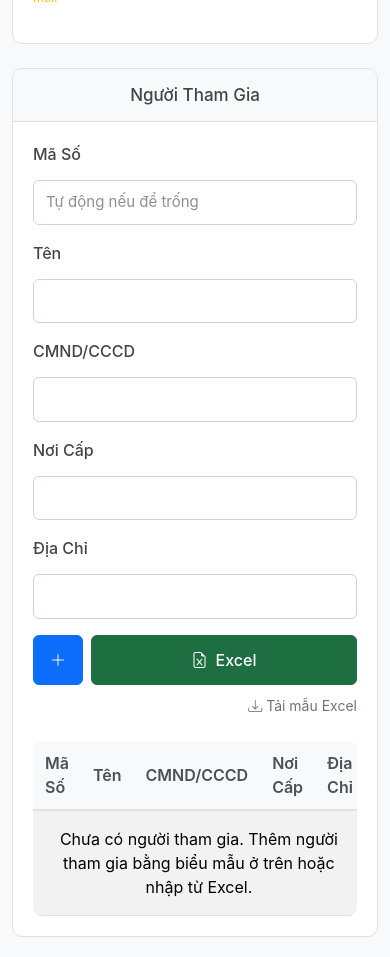
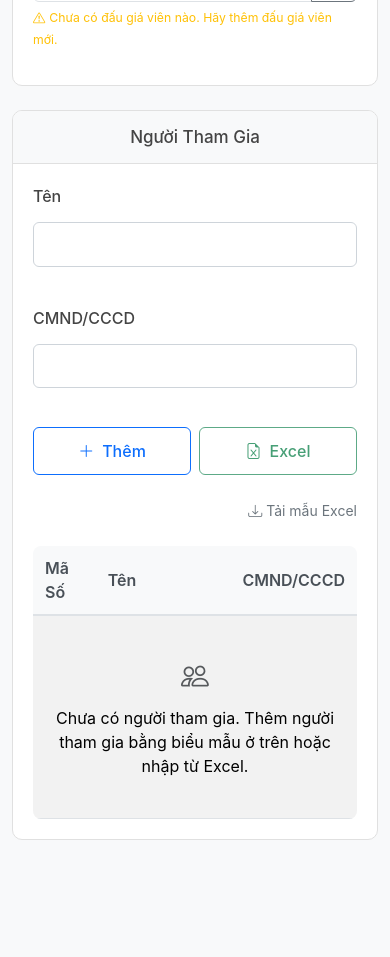
Before and after one commit to 4rankng/auction-app, a React (Create React App) app in the folder react-app/: page / in a window 390 px wide. Shown: the part 1040-1997 px from the top of the page. Built offline with nearby package versions, Linux system fonts and the light colour scheme.

Commit message:
remove unused bidder fields in setup page

```diff
--- a/react-app/src/pages/SetupPage.css
+++ b/react-app/src/pages/SetupPage.css
@@ -248,3 +248,66 @@
     margin-bottom: 15px;
   }
 }
+
+/* Button styling with subtle colors */
+.btn-outline-primary {
+  border-color: rgba(13, 110, 253, 0.7); /* More subtle blue */
+  color: rgba(13, 110, 253, 0.8);
+  transition: all 0.2s ease;
+}
+
+.btn-outline-primary:hover {
+  background-color: rgba(13, 110, 253, 0.1);
+  border-color: rgba(13, 110, 253, 0.9);
+  color: rgba(13, 110, 253, 1);
+}
+
+.btn-outline-success {
+  border-color: rgba(25, 135, 84, 0.7); /* More subtle green */
+  color: rgba(25, 135, 84, 0.8);
+  transition: all 0.2s ease;
+}
+
+.btn-outline-success:hover {
+  background-color: rgba(25, 135, 84, 0.1);
+  border-color: rgba(25, 135, 84, 0.9);
+  color: rgba(25, 135, 84, 1);
+}
+
+.btn-outline-primary:active, .btn-outline-success:active {
+  transform: translateY(1px);
+}
+
+/* Responsive adjustments for mobile */
+@media (max-width: 767.98px) {
+  .card-body {
+    padding: 1rem;
+  }
+
+  .row.g-3 {
+    row-gap: 0.5rem !important;
+  }
+
+  /* Make sure buttons are large enough for touch on mobile */
+  .btn {
+    min-height: 48px;
+  }
+}
+
+/* Table responsiveness */
+.table-responsive {
+  overflow-x: auto;
+  -webkit-overflow-scrolling: touch;
+}
+
+/* Make sure Start Auction button looks good on mobile */
+.start-auction-container {
+  padding: 0 1rem 1rem;
+}
+
+@media (max-width: 575.98px) {
+  .start-auction-container .btn {
+    font-size: 1rem;
+    padding: 0.5rem;
+  }
+}
--- a/react-app/src/pages/SetupPage.tsx
+++ b/react-app/src/pages/SetupPage.tsx
@@ -17,11 +17,11 @@ import AuctioneerSelector from '../components/AuctioneerSelector';
 
 // Define the form input types to match BidderManagement
 type BidderFormInputs = {
-  id: string;
   name: string;
   nric: string;
-  issuingAuthority: string;
-  address: string;
+  id?: string;
+  issuingAuthority?: string;
+  address?: string;
 };
 
 export default function SetupPage() {
@@ -193,13 +193,13 @@ export default function SetupPage() {
     }
 
     try {
-      // Create bidder object
+      // Create bidder object with empty strings for optional fields
       const bidderToCreate = {
         id: bidderData.id || undefined,
         name: bidderData.name,
-        nric: bidderData.nric, // Use nric property
-        issuingAuthority: bidderData.issuingAuthority,
-        address: bidderData.address
+        nric: bidderData.nric,
+        issuingAuthority: bidderData.issuingAuthority || "", // Empty string if not provided
+        address: bidderData.address || "" // Empty string if not provided
       };
 
       await databaseService.createBidder(setupAuctionId, bidderToCreate);
@@ -408,7 +408,7 @@ export default function SetupPage() {
       <div className="container">
         <div className="row">
           {/* Left column - Thông Tin */}
-          <div className="col-md-6 mb-4">
+          <div className="col-12 col-lg-6 mb-4">
             <div className="card outline-card h-100">
               <div className="card-header">
                 <h5 className="card-title mb-0">Thông Tin</h5>
@@ -439,7 +439,7 @@ export default function SetupPage() {
       </div>
 
           {/* Right column - Cài Đặt */}
-          <div className="col-md-6 mb-4">
+          <div className="col-12 col-lg-6 mb-4">
             <div className="card outline-card h-100">
               <div className="card-header">
                 <h5 className="card-title mb-0">Cài Đặt</h5>
@@ -447,7 +447,7 @@ export default function SetupPage() {
               <div className="card-body">
                 {/* First row: Giá Khởi Điểm and Bước Giá */}
                 <div className="row mb-3">
-                  <div className="col-md-6">
+                  <div className="col-12 col-sm-6 mb-3 mb-sm-0">
                     <label className="form-label">Giá Khởi Điểm</label>
                     <div className="input-group">
                       <input
@@ -459,7 +459,7 @@ export default function SetupPage() {
                       <span className="input-group-text">VND</span>
                     </div>
                   </div>
-                  <div className="col-md-6">
+                  <div className="col-12 col-sm-6">
                     <label className="form-label">Bước Giá</label>
                     <div className="input-group">
                       <input
@@ -475,7 +475,7 @@ export default function SetupPage() {
 
                 {/* Second row: Thời Gian and Vòng Đấu Giá */}
                 <div className="row mb-3">
-          <div className="col-md-6">
+                  <div className="col-12 col-sm-6 mb-3 mb-sm-0">
                     <label className="form-label">Thời Gian (giây)</label>
                     <input
                       type="number"
@@ -485,7 +485,7 @@ export default function SetupPage() {
                       min="60"
                     />
                   </div>
-          <div className="col-md-6">
+                  <div className="col-12 col-sm-6">
                     <label className="form-label">Vòng Đấu Giá</label>
                     <input
                       type="text"
@@ -499,7 +499,7 @@ export default function SetupPage() {
 
                 {/* Third row: Đấu Giá Viên */}
                 <div className="row mb-3">
-                  <div className="col-md-12">
+                  <div className="col-12">
                     <label className="form-label">Đấu Giá Viên</label>
                     <AuctioneerSelector
                       value={auctionDetails.auctioneerId}
@@ -525,11 +525,8 @@ export default function SetupPage() {
                     e.preventDefault();
                     const formData = new FormData(e.currentTarget);
                     const bidderData = {
-                      id: formData.get('id') as string || '',
                       name: formData.get('name') as string || '',
                       nric: formData.get('nric') as string || '',
-                      issuingAuthority: formData.get('issuingAuthority') as string || '',
-                      address: formData.get('address') as string || '',
                     };
 
                     if (bidderData.name && bidderData.nric) {
@@ -538,16 +535,8 @@ export default function SetupPage() {
                     }
                   }}>
                     <div className="row g-3 align-items-end">
-                      <div className="col-md-2">
-                        <label className="form-label">Mã Số</label>
-                        <input
-                          type="text"
-                          name="id"
-                          className="form-control"
-                          placeholder="Tự động nếu để trống"
-                        />
-                      </div>
-                      <div className="col-md-2">
+                      {/* Make fields full width on mobile, 4 columns on larger screens */}
+                      <div className="col-12 col-md-4">
                         <label className="form-label">Tên</label>
                         <input
                           type="text"
@@ -556,7 +545,7 @@ export default function SetupPage() {
                           required
                         />
                       </div>
-                      <div className="col-md-2">
+                      <div className="col-12 col-md-4">
                         <label className="form-label">CMND/CCCD</label>
                         <input
                           type="text"
@@ -565,27 +554,15 @@ export default function SetupPage() {
                           required
                         />
                       </div>
-                      <div className="col-md-2">
-                        <label className="form-label">Nơi Cấp</label>
-                        <input
-                          type="text"
-                          name="issuingAuthority"
-                          className="form-control"
-                          required
-                        />
-                      </div>
-                      <div className="col-md-2">
-                        <label className="form-label">Địa Chỉ</label>
-                        <input
-                          type="text"
-                          name="address"
-                          className="form-control"
-                          required
-                        />
-                      </div>
-                      <div className="col-md-2 d-flex gap-2">
-                        <button type="submit" className="btn btn-primary px-3" style={{ aspectRatio: '1' }}>
-                          <i className="bi bi-plus-lg"></i>
+                      <div className="col-12 col-md-4 d-flex flex-wrap gap-2">
+                        {/* Button group container that correctly handles spacing on mobile */}
+                        <div className="d-flex w-100 gap-2">
+                          <button
+                            type="submit"
+                            className="btn btn-outline-primary w-50 py-2 d-flex align-items-center justify-content-center"
+                          >
+                            <i className="bi bi-plus-lg me-2"></i>
+                            Thêm
                           </button>
                           <input
                             ref={fileInputRef}
@@ -596,13 +573,14 @@ export default function SetupPage() {
                           />
                           <button
                             type="button"
-                          className="btn excel-import-btn flex-grow-1"
+                            className="btn btn-outline-success w-50 py-2 d-flex align-items-center justify-content-center"
                             onClick={handleImportClick}
                             disabled={importing}
                           >
                             <i className="bi bi-file-earmark-excel me-2"></i>
-                          Excel
+                            {importing ? 'Đang tải...' : 'Excel'}
                           </button>
+                        </div>
                       </div>
                     </div>
                     <div className="text-end mt-2">
@@ -615,31 +593,30 @@ export default function SetupPage() {
                 </div>
 
                 <div className="table-responsive">
-                  <table className="table table-striped">
-                    <thead>
+                  <table className="table table-striped table-hover">
+                    <thead className="table-light">
                       <tr>
-                        <th>Mã Số</th>
-                        <th>Tên</th>
-                        <th>CMND/CCCD</th>
-                        <th>Nơi Cấp</th>
-                        <th>Địa Chỉ</th>
+                        <th style={{ width: '20%' }}>Mã Số</th>
+                        <th style={{ width: '45%' }}>Tên</th>
+                        <th style={{ width: '35%' }}>CMND/CCCD</th>
                       </tr>
                     </thead>
                     <tbody>
                       {bidders.length > 0 ? (
                         bidders.map((bidder) => (
                           <tr key={bidder.id}>
-                            <td>{bidder.id}</td>
+                            <td className="text-nowrap">{bidder.id}</td>
                             <td>{bidder.name}</td>
-                            <td>{bidder.nric}</td>
-                            <td>{bidder.issuingAuthority}</td>
-                            <td>{bidder.address}</td>
+                            <td className="text-nowrap">{bidder.nric}</td>
                           </tr>
                         ))
                       ) : (
                         <tr>
-                          <td colSpan={5} className="text-center py-3">
-                            Chưa có người tham gia. Thêm người tham gia bằng biểu mẫu ở trên hoặc nhập từ Excel.
+                          <td colSpan={3} className="text-center py-3">
+                            <div className="d-flex flex-column align-items-center py-4">
+                              <i className="bi bi-people fs-1 text-muted mb-2"></i>
+                              <p className="mb-0">Chưa có người tham gia. Thêm người tham gia bằng biểu mẫu ở trên hoặc nhập từ Excel.</p>
+                            </div>
                           </td>
                         </tr>
                       )}
```
Lines whose indentation alone changed are shown as unchanged.
